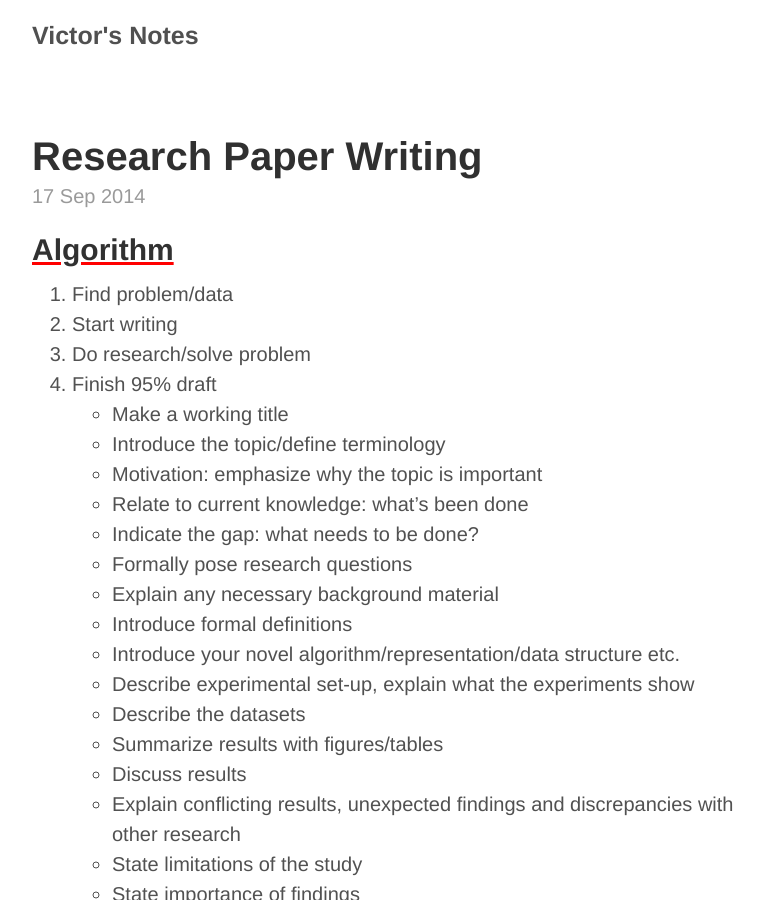
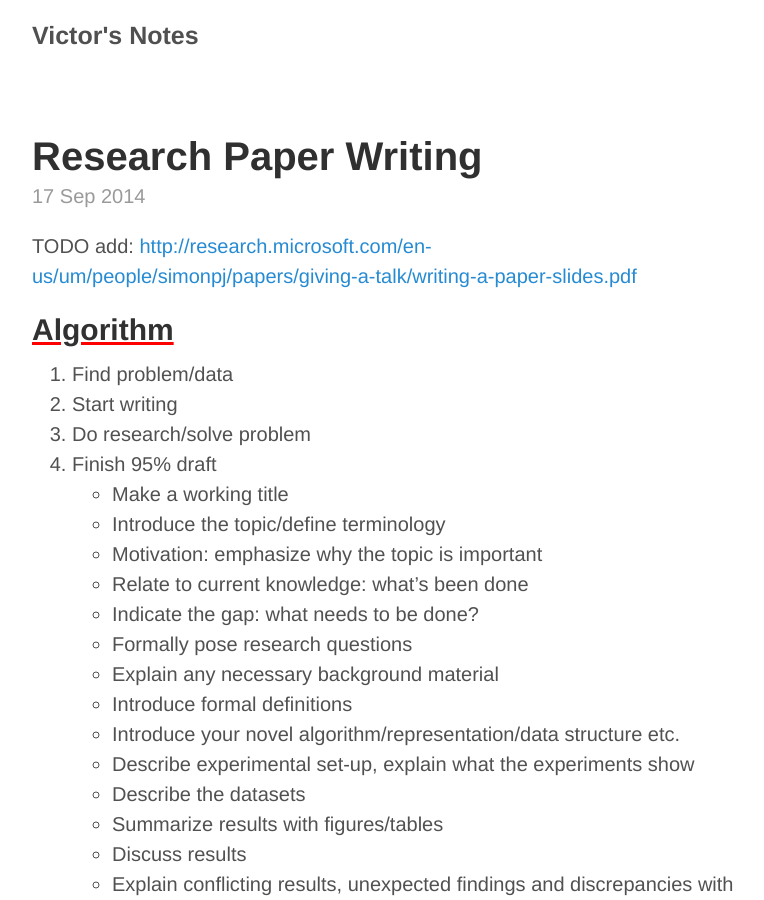
Before and after one commit to victorgan/victorgan.github.io, a Jekyll site: the page built from _posts/2014-09-17-research-paper-writing.md, in a window 1280 px wide and 900 px high. Shown: the whole window, without its empty margins (248-1012 px from the left). Built offline with Jekyll 4.4.1, drawn with Linux system fonts in a browser that asks for light colours; nearby versions of some CDN libraries; library files that are not in the unit come from our copies; comment, search, counter and statistics services are not loaded.

Commit message:
Update 2014-09-17-research-paper-writing.md

```diff
--- a/_posts/2014-09-17-research-paper-writing.md
+++ b/_posts/2014-09-17-research-paper-writing.md
@@ -2,6 +2,7 @@
 layout: post
 title: Research Paper Writing
 ---
+TODO add: [http://research.microsoft.com/en-us/um/people/simonpj/papers/giving-a-talk/writing-a-paper-slides.pdf](http://research.microsoft.com/en-us/um/people/simonpj/papers/giving-a-talk/writing-a-paper-slides.pdf)
 
 ## Algorithm
 
```
